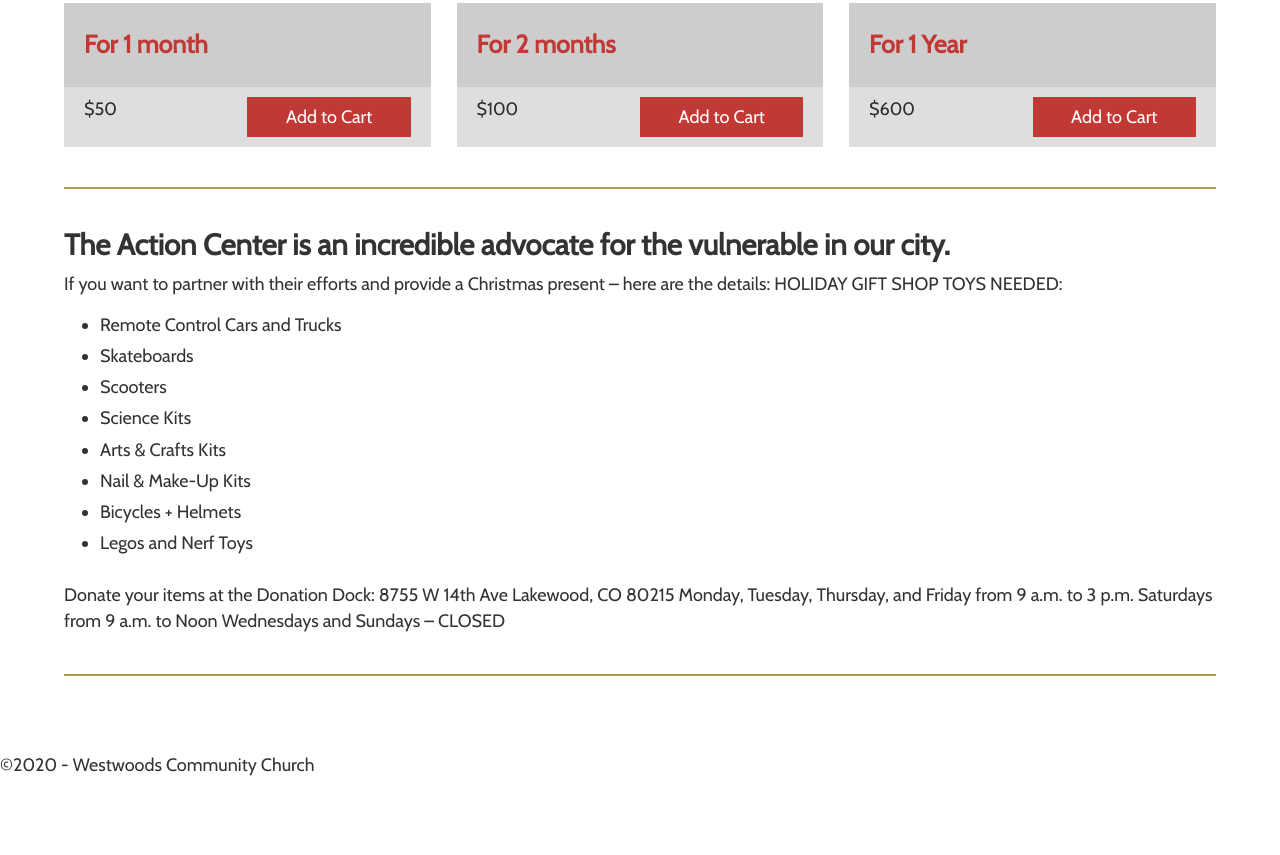
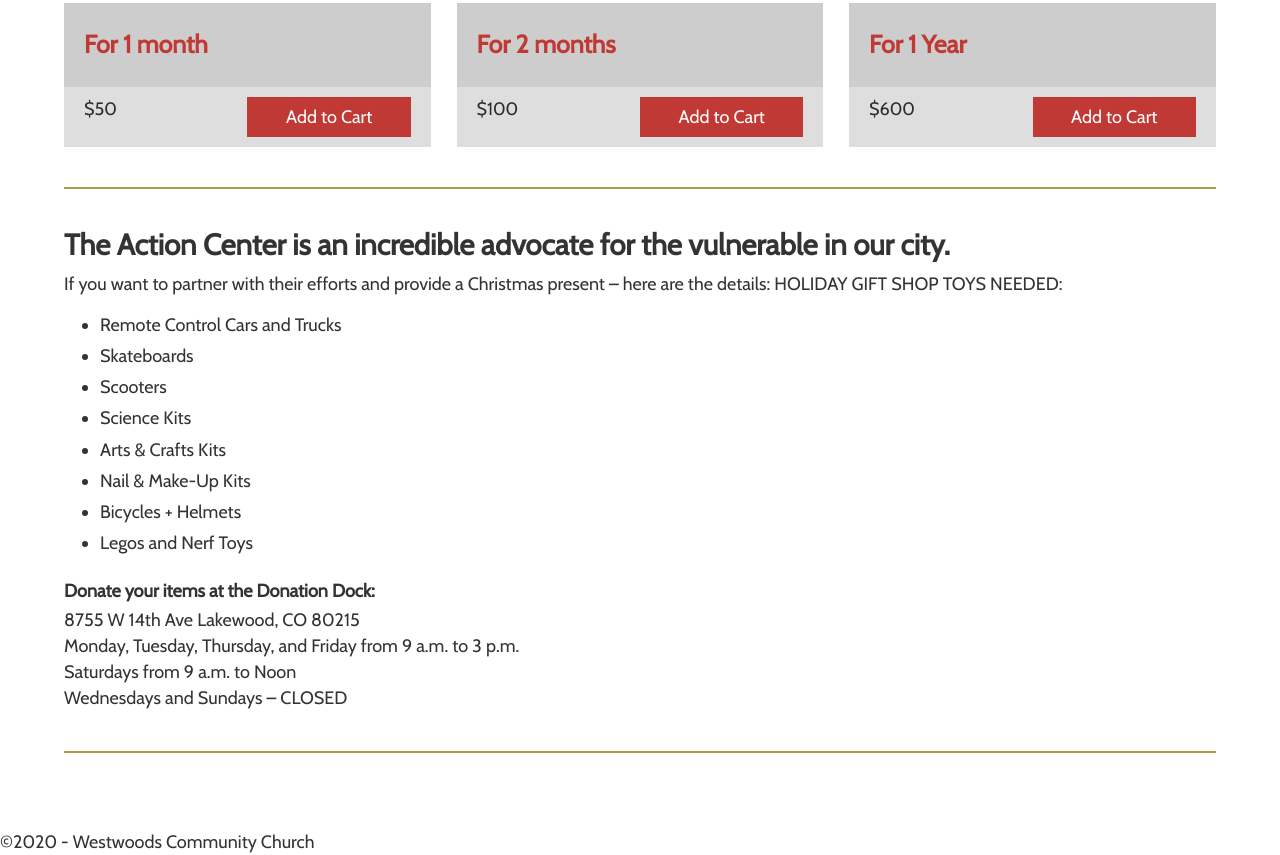
Before and after one commit to mykeld74/westwoods-ac-2020, a Gatsby site: page / in a window 1280 px wide. Shown: the part 1450-2305 px from the top of the page. Before the commit the page ends 2228 px from the top, so only its background shows below. Built offline with nearby package versions, Linux system fonts and the light colour scheme; Gatsby itself is replaced by a stand-in of ours; a web font is replaced by a local one.

Commit message:
Style action center info

```diff
--- a/src/pages/index.js
+++ b/src/pages/index.js
@@ -33,6 +33,15 @@ const CardContainer = styled(motion.div)`
 const StyledList = styled.ul`
   li {
     margin: 0 0 5px 10px;
+  }
+`
+
+const ActionCenter = styled.div`
+  p {
+    margin: 0;
+  }
+  h4 {
+    margin: 0 0 5px 0;
   }
 `
 
@@ -221,9 +230,13 @@ const IndexPage = ({ data }) => {
             <li>Bicycles + Helmets</li>
             <li>Legos and Nerf Toys</li>
           </StyledList>
-          Donate your items at the Donation Dock: 8755 W 14th Ave Lakewood, CO
-          80215 Monday, Tuesday, Thursday, and Friday from 9 a.m. to 3 p.m.
-          Saturdays from 9 a.m. to Noon Wednesdays and Sundays – CLOSED
+          <ActionCenter>
+            <h4>Donate your items at the Donation Dock:</h4>
+            <p>8755 W 14th Ave Lakewood, CO 80215 </p>
+            <p>Monday, Tuesday, Thursday, and Friday from 9 a.m. to 3 p.m.</p>
+            <p>Saturdays from 9 a.m. to Noon </p>
+            <p> Wednesdays and Sundays – CLOSED</p>
+          </ActionCenter>
         </OpBlock>
       </MainContainer>
     </Layout>
```
